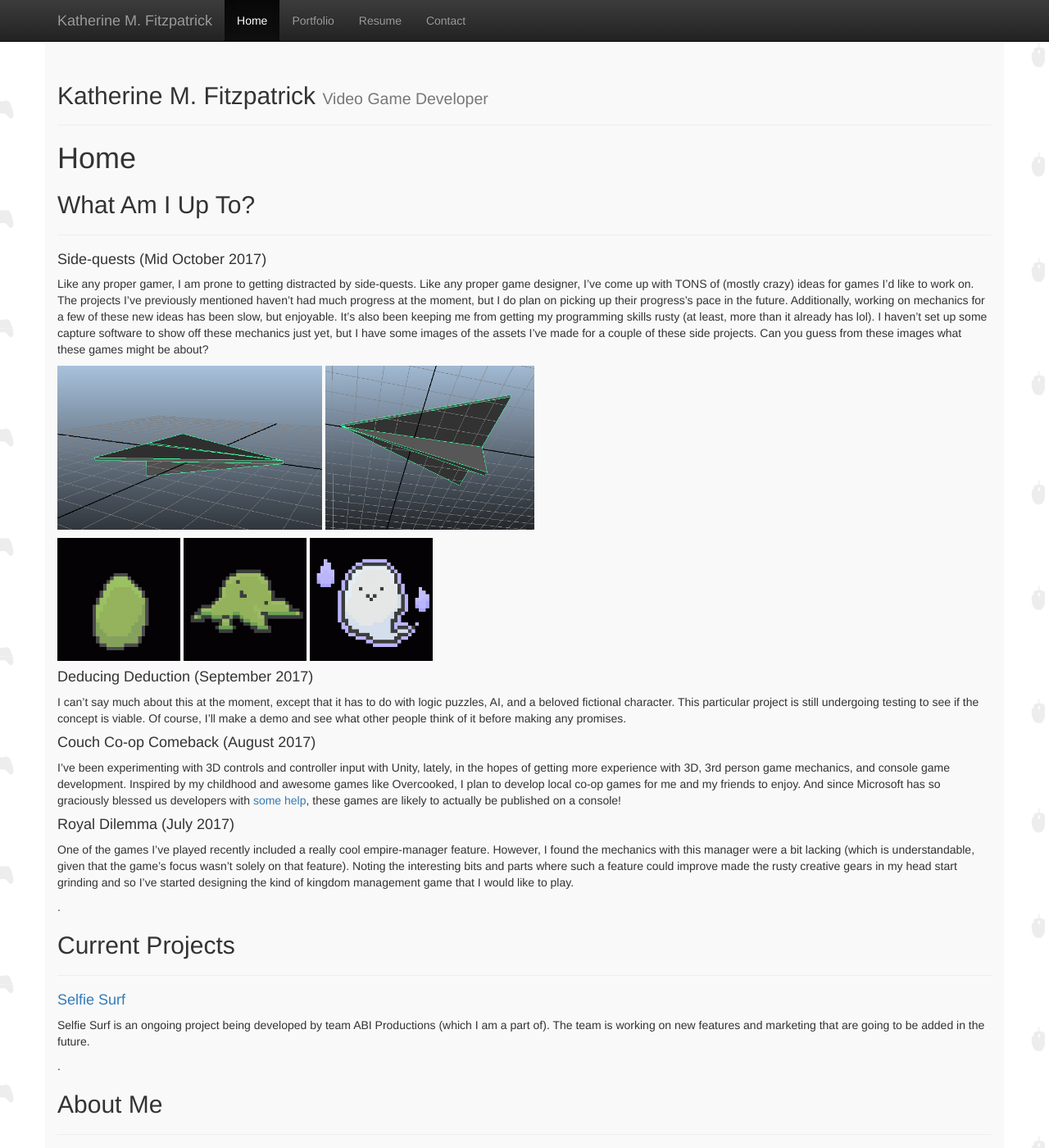
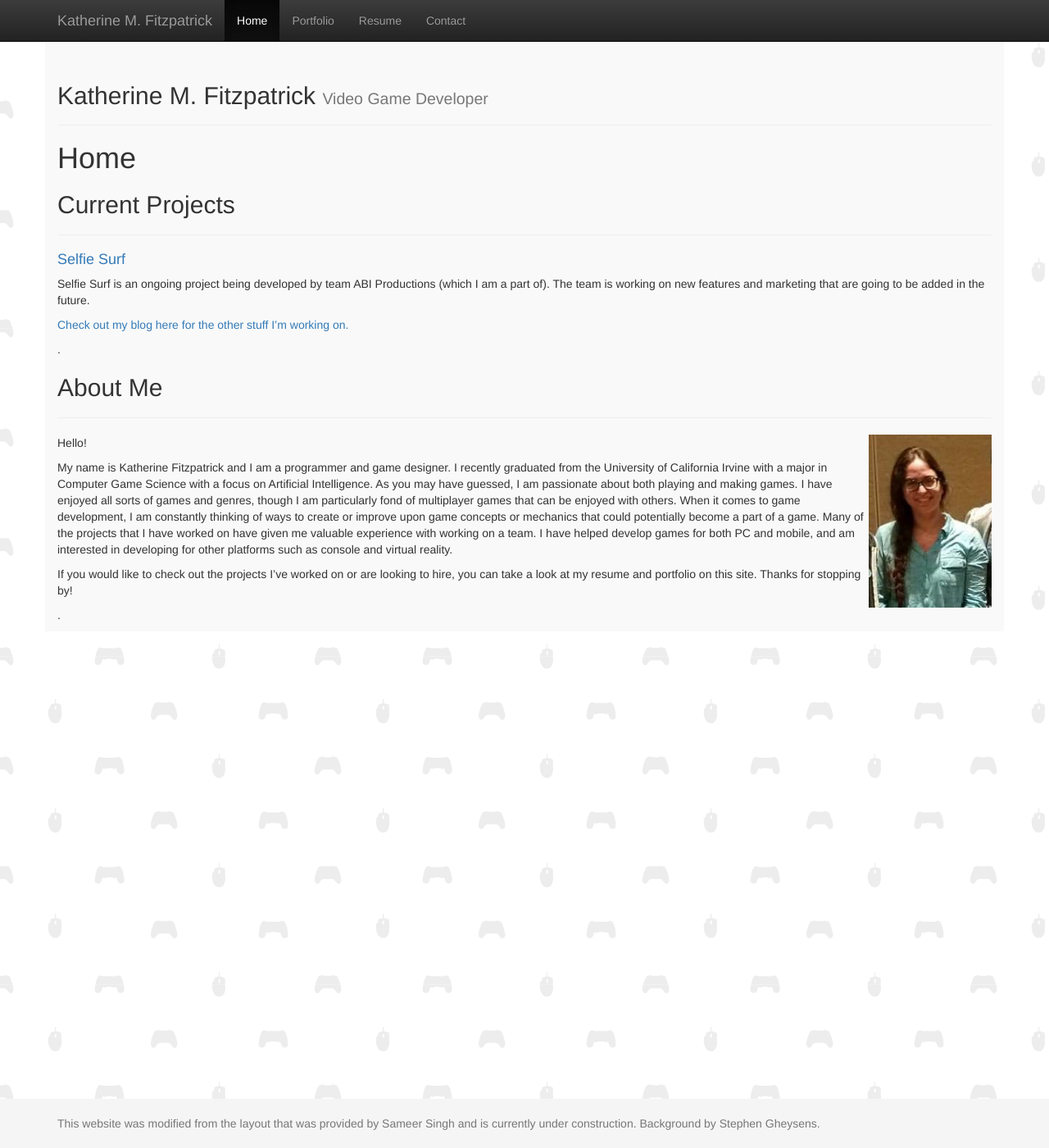
Before and after one commit to kathermf/kathermf.github.io, a Jekyll site: the page built from index.md, in a window 1280 px wide and 1400 px high. Shown: the whole window at 82% size. Built offline with Jekyll 4.4.1, drawn with Linux system fonts in a browser that asks for light colours.

Commit message:
Nov blog post, made blog its own page

```diff
--- a/index.md
+++ b/index.md
@@ -6,36 +6,13 @@ title:  Home
 # {{ page.title }}
 
 
-## What Am I Up To?
----
-
-#### Side-quests (Mid October 2017)
-Like any proper gamer, I am prone to getting distracted by side-quests. Like any proper game designer, I've come up with TONS of (mostly crazy) ideas for games I'd like to work on. The projects I've previously mentioned haven't had much progress at the moment, but I do plan on picking up their progress's pace in the future. Additionally, working on mechanics for a few of these new ideas has been slow, but enjoyable. It's also been keeping me from getting my programming skills rusty (at least, more than it already has lol). I haven't set up some capture software to show off these mechanics just yet, but I have some images of the assets I've made for a couple of these side projects. Can you guess from these images what these games might be about?
-
-<img src="images/paperplane_pic.png" height="200">
-<img src="images/paperplane_pic2.png" height="200">
-
-<img src="images/IMG_3823.GIF" width="150">
-<img src="images/IMG_3843.GIF" width="150">
-<img src="images/IMG_3835.GIF" width="150">
-
-
-#### Deducing Deduction (September 2017)
-I can't say much about this at the moment, except that it has to do with logic puzzles, AI, and a beloved fictional character. This particular project is still undergoing testing to see if the concept is viable. Of course, I'll make a demo and see what other people think of it before making any promises.
-
-#### Couch Co-op Comeback (August 2017)
-I've been experimenting with 3D controls and controller input with Unity, lately, in the hopes of getting more experience with 3D, 3rd person game mechanics, and console game development. Inspired by my childhood and awesome games like Overcooked, I plan to develop local co-op games for me and my friends to enjoy. And since Microsoft has so graciously blessed us developers with [some help](http://www.xbox.com/en-US/developers/creators-program), these games are likely to actually be published on a console!
-
-#### Royal Dilemma (July 2017)
-One of the games I've played recently  included a really cool empire-manager feature. However, I found the mechanics with this manager were a bit lacking (which is understandable, given that the game's focus wasn't solely on that feature). Noting the interesting bits and parts where such a feature could improve made the rusty creative gears in my head start grinding and so I've started designing the kind of kingdom management game that I would like to play.
-
-.
-
 ## Current Projects
 ---
 
 #### [Selfie Surf](s_selfiesurf.md)
 Selfie Surf is an ongoing project being developed by team ABI Productions (which I am a part of). The team is working on new features and marketing that are going to be added in the future.
+
+[Check out my blog here for the other stuff I'm working on.](blog.md)
 
 .
 
```
Also changed, not shown: blog.md (added, +39 -0 lines), images/IMG_3957.PNG (added), images/IMG_3958.PNG (added), images/IMG_3959.PNG (added), 1 other file.
